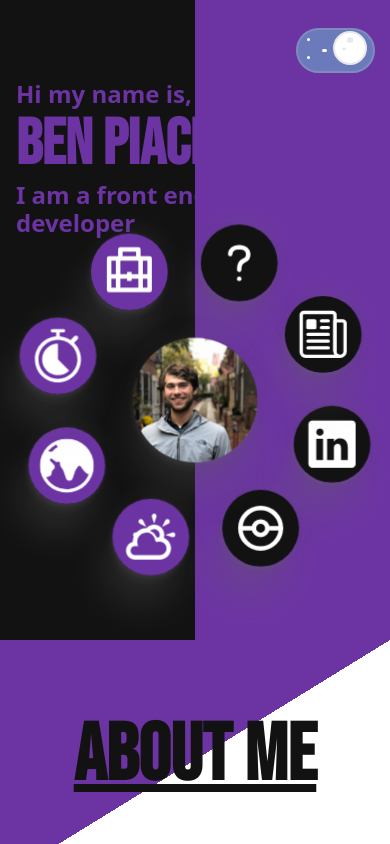
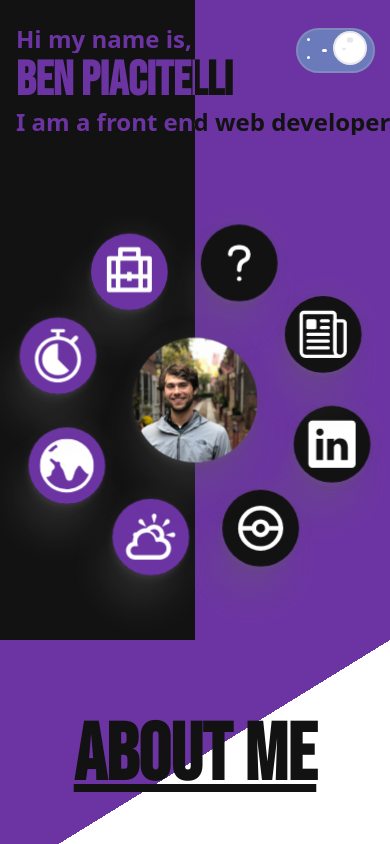
Before and after one commit to piacib/portfolio, a React (Create React App) app: page / in a window 390 px wide. Shown: the top 844 px of the page. Built offline with nearby package versions, Linux system fonts and the light colour scheme.

Commit message:
set font to change color

```diff
--- a/src/home.css
+++ b/src/home.css
@@ -31,6 +31,7 @@
   position: absolute;
 }
 #home {
+  --side-padding: 1rem;
   /* --left-color: #4831d4;
   --right-color: #ccf381; */
   /* must be <=50 */
@@ -40,7 +41,7 @@
   min-height: 60rem;
   display: grid;
   grid-template-columns: repeat(12, 1fr);
-  padding: 0 1rem;
+  padding: 0 var(--side-padding);
   place-items: center;
   position: relative;
   background: linear-gradient(
@@ -50,16 +51,28 @@
   );
 }
 .home_text_container {
-  grid-column: 2/6;
+  grid-column: 1/6;
+  position: relative;
   color: var(--right-color);
+  width: fit-content;
+
+  width: 100%;
 }
 .home_text_container * {
   margin: 0;
 }
 .home_text_container h1 {
   font-size: 5rem;
+
+  /* background-clip: text;
+  -webkit-background-clip: text;
+  /* add this line, for browsers compatibility */
+  /* -webkit-text-fill-color: transparent; */
+  /* background: linear-gradient(to right, var(--left-color), var(--right-color)); */
 }
 header {
+  position: absolute;
+  top: 0;
   height: 5rem;
   width: 100%;
 }
@@ -78,15 +91,30 @@ header {
     --transition-pt: 50%;
     display: flex;
     flex-direction: column;
-    /* min-height: 40rem; */
   }
   .orbit {
     left: auto;
     top: 15rem;
   }
-
+  .home_text_container * {
+    --trans: calc(var(--transition-pt) - var(--side-padding));
+    background: linear-gradient(
+      90deg,
+      var(--right-color) var(--trans),
+      var(--left-color) var(--trans)
+    );
+    /* you can change the colors based on your preference */
+    background-clip: text;
+    /*add this line, it defines how far the background should extend within an element, here we set it to text */
+    -webkit-background-clip: text;
+    /* add this line, for browsers compatibility */
+    -webkit-text-fill-color: transparent;
+  }
   .home_text_container {
     align-self: flex-start;
+    position: absolute;
+    /* max-width: calc(50% - 1rem); */
+    top: 25px;
   }
 }
 
@@ -101,15 +129,18 @@ header {
     top: 5rem;
   }
 }
+
+@media (max-width: 47rem) {
+  .home_text_container h1 {
+    font-size: 3rem;
+  }
+}
 @media (max-width: 23.75rem) {
   .home_text_container h1 {
-    font-size: 3rem;
-    color: black;
-    /* scale: 0.7; */
-    /* width: 100%; */
+    font-size: 2.5rem;
   }
   .home_text_container h2 {
-    color: black;
+    font-size: 1.5rem;
   }
   .orbit {
     scale: 0.5;
```
